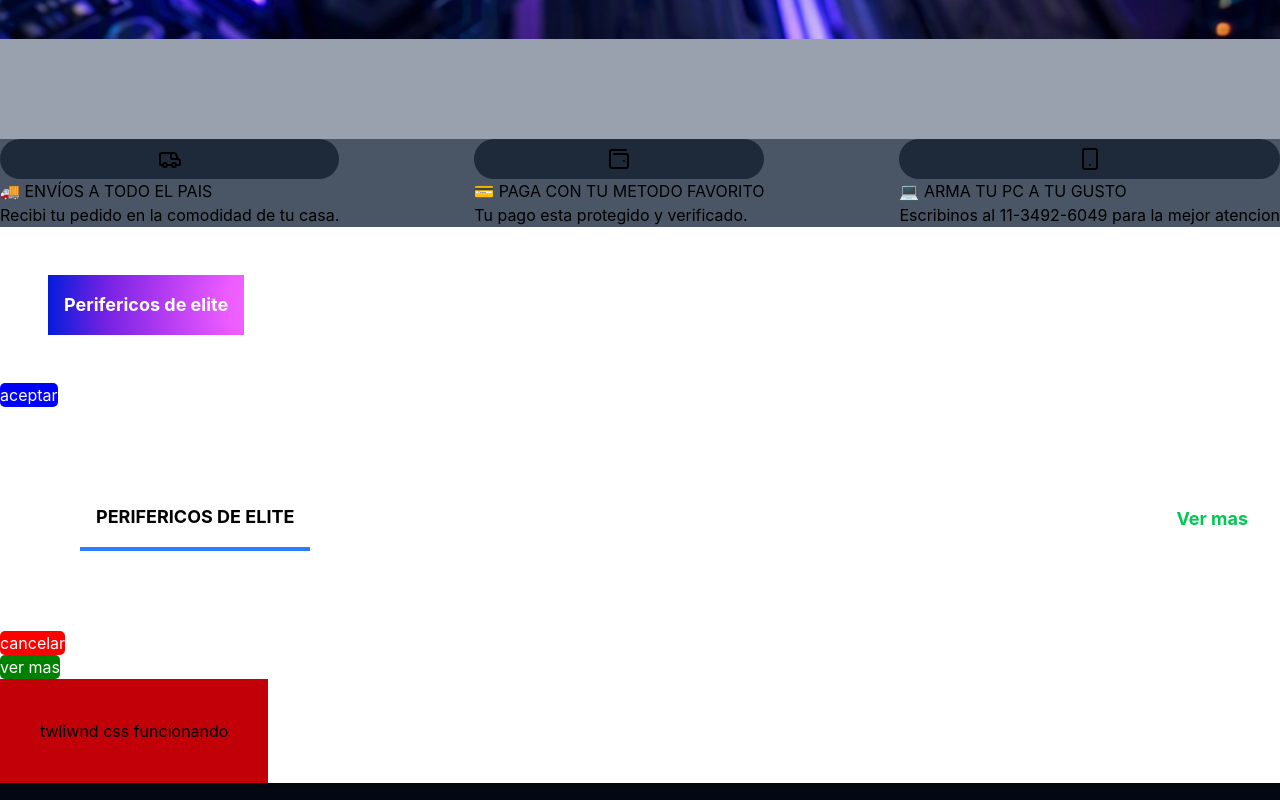
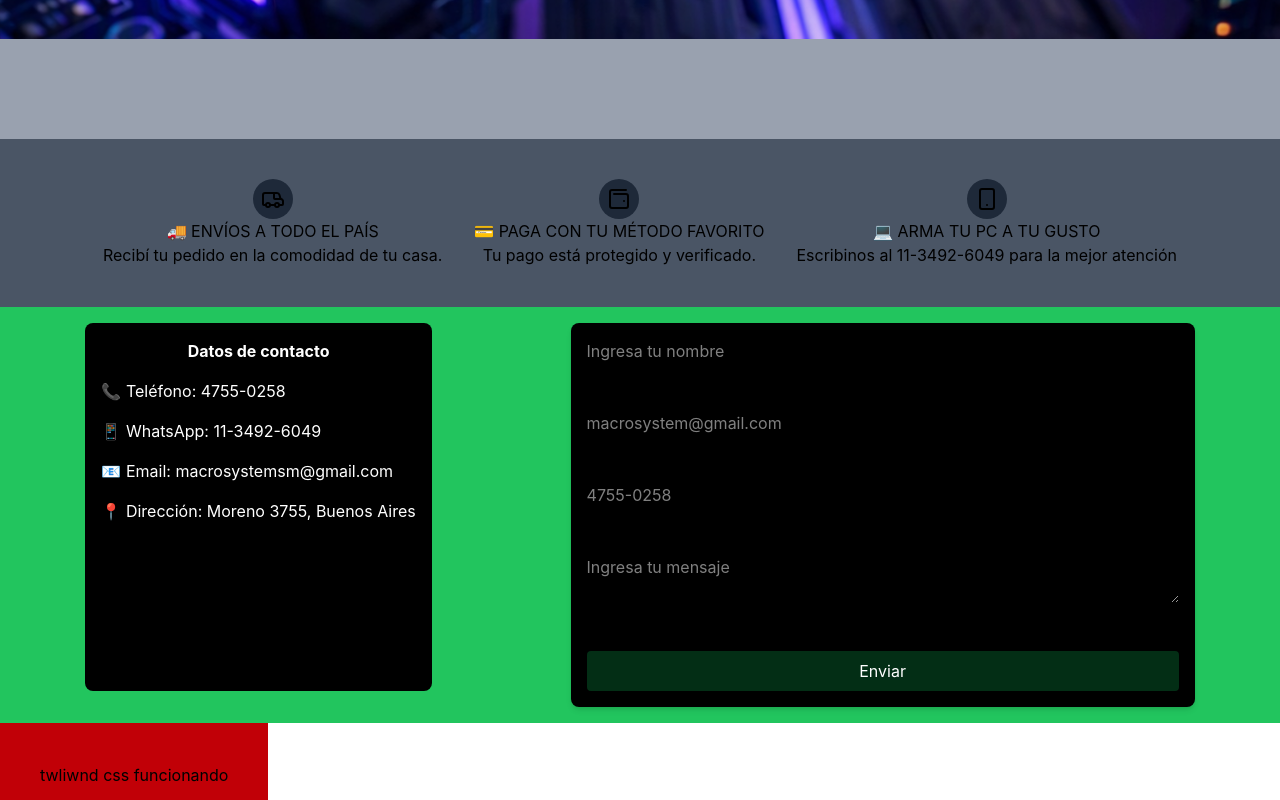
Before and after one commit to Al-dam1/Macrosystem, a React (Vite) app: page / in a window 1280 px wide. Shown: the part 580-1380 px from the top of the page. Built offline with nearby package versions, Linux system fonts and the light colour scheme.

Commit message:
haciendo cambios en la home y crear un formulario

```diff
--- a/pages/Contacto.jsx
+++ b/pages/Contacto.jsx
@@ -1,78 +1,41 @@
-import React, { useState } from "react";
-import Navbar from "../src/components/Navbar";
-import Footer from "../src/components/Footer";
+import { useState } from "react";
 
-const [nombre, setNombre] = useState("");
-function manejarEnvio(evento) {
-  evento.preventDefault();
-  alert(`formulario enviado por ${nombre}`);
-}
-const [correo, setCorreo] = useState('');
-const [numero, setNumero] = useState('');
-const [mensaje, setMensaje] = useState('')
 const Contacto = () => {
+  const [Nombre, setNombre] = useState("");
+  const [Email, setEmail] = useState("");
+  const [Telefono, setTelefono] = useState("");
+
   return (
-    <div>
-      <Navbar />
-      <section>
-        <article>
-          <h2>Ponte en contacto</h2>
-          <p>lorem jasdnjad</p>
-          <div>
-            <div>icono</div>
-            <div>
-              <span>whatsahp</span>
-              <h3>21312033</h3>
-            </div>
-            <div>icono</div>
-            <div>
-              <span>telefono</span>
-              <h3>21312033</h3>
-            </div>
-            <div>icono</div>
-            <div>
-              <span>email</span>
-              <h3>21312033</h3>
-            </div>
-            <div>icono</div>
-            <div>
-              <span>ubicacion</span>
-              <h3>21312033</h3>
-            </div>
-          </div>
-        </article>
-        <article>
-          <form onSubmit={manejarEnvio}>
+    <section className="flex-row justify-around p-4 md:flex bg-[#22c55e]">
+      <aside className="flex flex-col gap-4 p-4 mb-4 text-white bg-black rounded-lg md:mb-0w-full">
+        <h3 className="font-bold text-center">Datos de contacto</h3>
+        <p>📞 Teléfono: 4755-0258</p>
+        <p>📱 WhatsApp: 11-3492-6049</p>
+        <p>📧 Email: macrosystemsm@gmail.com</p>
+        <p>📍 Dirección: Moreno 3755, Buenos Aires</p>
+      </aside>
+      <form className="flex flex-col justify-center w-full gap-12 p-4 text-white bg-black rounded-lg shadow-md md:w-1/2 ">
         <input
           type="text"
-              value={nombre}
+          nombre={Nombre}
           onChange={(e) => setNombre(e.target.value)}
-              placeholder="Ingresa tu nombre"
-            />
+          placeholder="Ingresa tu nombre"></input>
         <input
-              type="text"
-              value={correo}
-              onChange={(e) => setCorreo(e.target.value)}
-              placeholder="correo@ejemplo.com"
-            />
+          type="email"
+          email={Email}
+          onChange={(e) => setEmail(e.target.value)}
+          placeholder="macrosystem@gmail.com"></input>
         <input
-              type="number"
-              value={numero}
-              onChange={(e) => setCorreo(e.target.value)}
-              placeholder="Numero de contacto"
-            />
-            <input
-              type="text"
-              value={mensaje}
-              onChange={(e) => setCorreo(e.target.value)}
-              placeholder="¿En que podemos ayudarte?"
-            />
-            <button type="submit"> Enviar formulario</button>
+          type="tel"
+          telefono={Telefono}
+          onChange={(e) => setTelefono(e.target.value)}
+          placeholder="4755-0258"></input>
+          <textarea placeholder="Ingresa tu mensaje"></textarea>
+        <button type="submit"
+        className="w-full py-2 text-white rounded bg-green-950 hover:bg-green-700"
+        >Enviar</button>
       </form>
-        </article>
     </section>
-      <Footer />
-    </div>
   );
 };
 
--- a/pages/Home.jsx
+++ b/pages/Home.jsx
@@ -2,10 +2,8 @@ import React from "react";
 import Navbar from "../src/components/Navbar";
 import Footer from "../src/components/Footer";
 import Slider from "../src/components/Slider";
-import Botones from "../src/components/Botones";
-import TituloOferta from "../src/components/TituloOferta";
-import EncabezadoOferta from "../src/components/EncabezadoOferta";
 import Banner from "../src/components/Banner";
+import Contacto from "./Contacto";
 
 
 const Home = () => {
@@ -14,11 +12,7 @@ const Home = () => {
       <Navbar />
       <Slider />
       <Banner />
-      <TituloOferta texto="Perifericos de elite" />
-      <Botones texto="aceptar" color="blue" />
-      <EncabezadoOferta text="PERIFERICOS DE ELITE" />
-      <Botones texto="cancelar" color="red" />
-      <Botones texto="ver mas" color="green" />
+      <Contacto/>
       <button className="p-10 text-center bg-red-700 g-20">
         twliwnd css funcionando
       </button>
--- a/src/components/Banner.jsx
+++ b/src/components/Banner.jsx
@@ -1,32 +1,34 @@
 import React from "react";
-import { Van, WalletMinimal,Smartphone } from "lucide-react";
+import { Van, WalletMinimal, Smartphone } from "lucide-react";
 const Banner = () => {
   return (
-    <div className="flex flex-row justify-between bg-gray-600">
+    <div className="flex flex-row w-full gap-12 p-8 bg-gray-600 justify-evenly">
+      <div className="flex flex-row justify-center gap-4 bg-gray-600">
+        {/* Bloque 1 */}
+        <div className="flex flex-col items-center p-2 text-center">
+          <div className="p-2 bg-gray-800 rounded-full w">
+            <Van />
+          </div>
+          <h3>🚚 ENVÍOS A TODO EL PAÍS</h3>
+          <p>Recibí tu pedido en la comodidad de tu casa.</p>
+        </div>
 
-      <div>
-        <div className="flex justify-center p-2 bg-gray-800 rounded-full">
-          <Van />
+        {/* Bloque 2 */}
+        <div className="flex flex-col items-center p-2 text-center">
+          <div className="p-2 bg-gray-800 rounded-full">
+            <WalletMinimal />
+          </div>
+          <h3>💳 PAGA CON TU MÉTODO FAVORITO</h3>
+          <p>Tu pago está protegido y verificado.</p>
         </div>
-        <h3>🚚 ENVÍOS A TODO EL PAIS </h3>
-        <p>Recibi tu pedido en la comodidad de tu casa.</p>
-      </div>
-      <div>
-         <div className="flex justify-center p-2 bg-gray-800 rounded-full">
-          <WalletMinimal />
-        </div>
-        <div>
-          <h3>💳 PAGA CON TU METODO FAVORITO</h3>
-          <p>Tu pago esta protegido y verificado.</p>
-        </div>
-      </div>
-      <div>
-        <div className="flex justify-center p-2 bg-gray-800 rounded-full">
-          <Smartphone />{" "}
-        </div>
-        <div>
+
+        {/* Bloque 3 */}
+        <div className="flex flex-col items-center p-2 text-center">
+          <div className="p-2 bg-gray-800 rounded-full">
+            <Smartphone />
+          </div>
           <h3>💻 ARMA TU PC A TU GUSTO</h3>
-          <p>Escribinos al 11-3492-6049 para la mejor atencion</p>
+          <p>Escribinos al 11-3492-6049 para la mejor atención</p>
         </div>
       </div>
     </div>
--- a/src/components/Footer.jsx
+++ b/src/components/Footer.jsx
@@ -132,7 +132,7 @@ const Footer = () => {
       </section>
 
 
-      <section  className="flex flex-col w-full p-4 text-left bg-black h-[auto] align-center gap-[3px]">
+      <section  className="flex flex-col w-full p-4 text-left bg-black h-[auto] align-center gap-[3px] md:text-center items-center">
         <small>
           {" "}
           Copyright Macrosystem - 20443635115 - 2026. Todos los derechos
```
Lines whose indentation alone changed are shown as unchanged.
